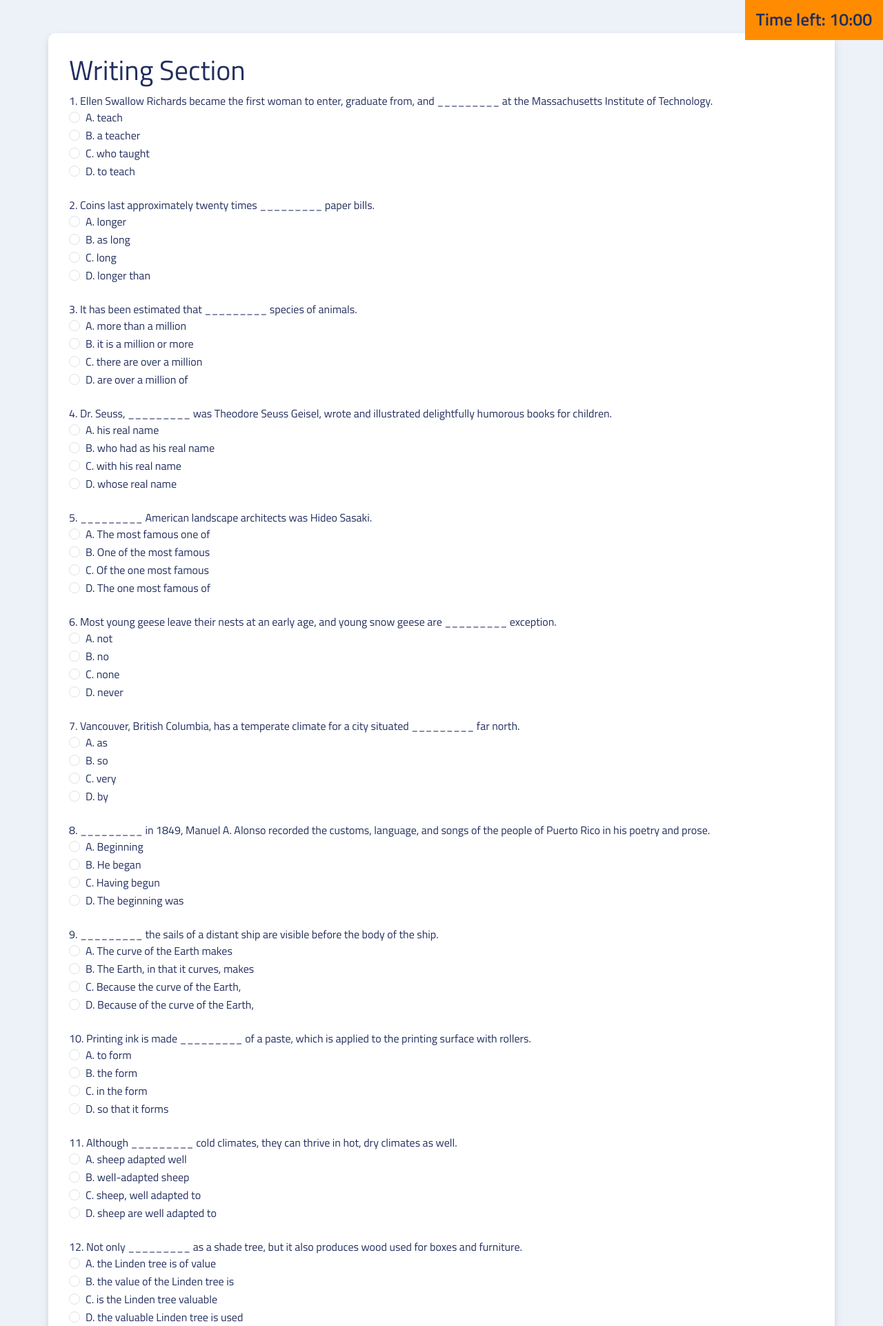
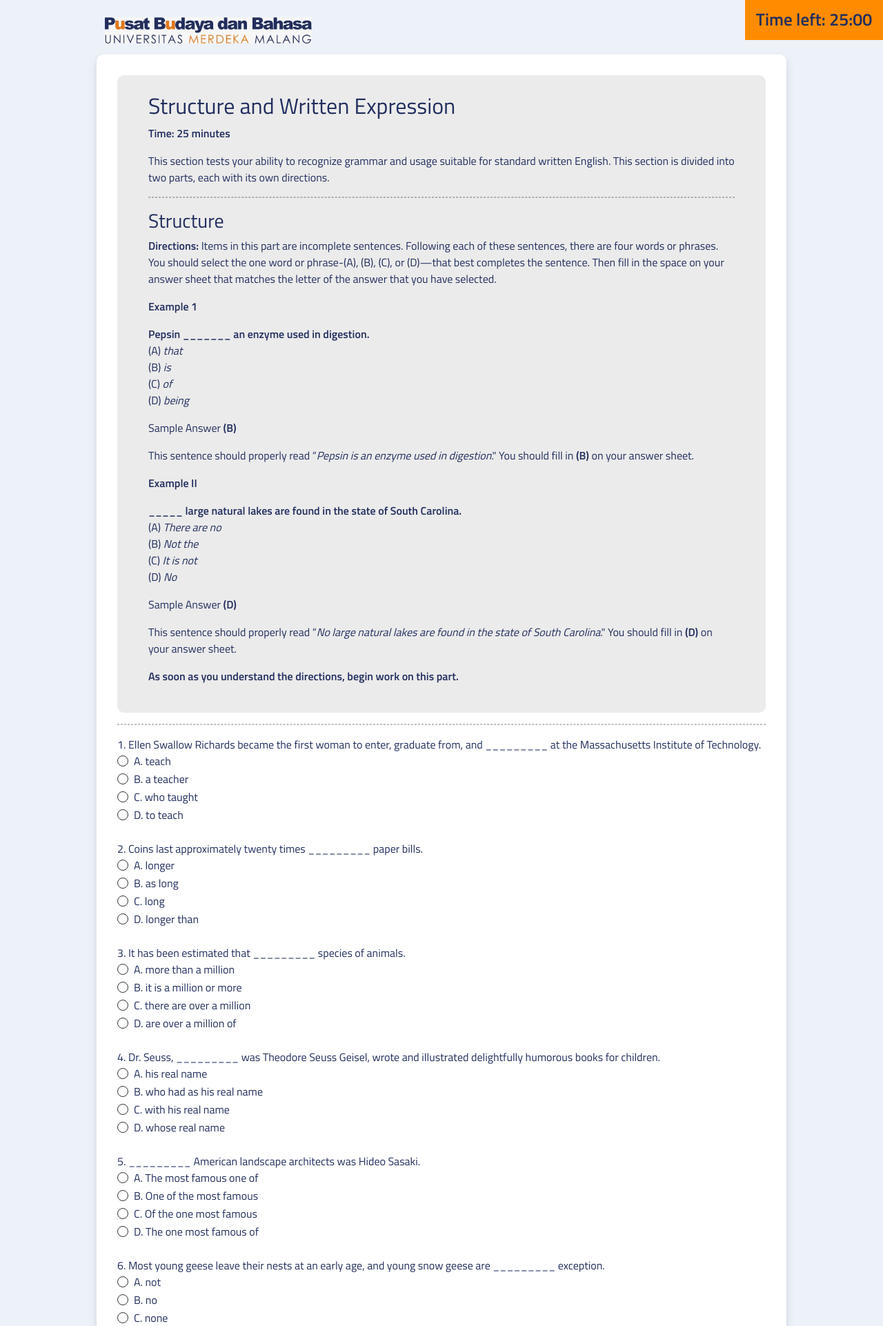
Before and after one commit to bastardchild/toefl, a PHP site: page /views/writing.php in a window 1280 px wide. Shown: the top 1922 px of the page at 69% size. Run offline with PHP 8.4, Linux system fonts and the light colour scheme.

Commit message:
update harian

```diff
--- a/app/Routes/DashboardRoute.php
+++ b/app/Routes/DashboardRoute.php
@@ -30,6 +30,7 @@ $app->get('/dashboard', function ($request, $response, $args) {
     // Fetch user data for the DataTable
     $users = \App\Models\User::leftJoin('exams', 'users.id', '=', 'exams.user_id')
     ->select('users.*', 'exams.status_id as exam_status_id')
+    ->where('users.role_id', '!=', 1) // Exclude users with role_id = 1
     ->get();
 
     $message = $_SESSION['message_notification'] ?? null;
--- a/assets/css/custom.css
+++ b/assets/css/custom.css
@@ -95,18 +95,25 @@ hr {
 .ttl-score{
     text-align: center;
     font-size: 18px;
-    background: #ccc;
+    background: #EDF2F9;
     padding: 35px;
     border-radius: 10px;
 }
 .ttl-score span{
     display: inline-block;
-    font-size: 55px;
+    font-size: 45px;
     font-weight: bold;
 }
 .section-exam{
     background: #ebebeb;
-    padding: 20px;
+    padding: 25px 45px;
     border-radius: 10px;
     max-width: 1000px;
 }
+.container{
+    max-width: 1000px;
+}
+.form-check-input{
+    border-color: #333;
+
+}
--- a/views/admin-area.php
+++ b/views/admin-area.php
@@ -76,7 +76,7 @@
                 </td>
                 <td><?= htmlspecialchars($user->exam_code ?? 'N/A') ?></td>
                 <td>
-                    <a href="/reset-exam/<?= htmlspecialchars($user->id) ?>" class="btn btn-dark">Reset</a>
+                    <a href="/reset-exam/<?= htmlspecialchars($user->id) ?>" class="btn btn-dark btn-sm">Reset</a>
                 </td>
             </tr>
         <?php endforeach; ?>
--- a/views/aturan.php
+++ b/views/aturan.php
@@ -1,4 +1,4 @@
-<h4>PERATURAN PELAKSANAAN UJIAN</h4>
+<h2>PERATURAN PELAKSANAAN UJIAN</h2>
 <ol>
     <li>Peserta harus mengerjakan tes secara mandiri dan tidak dibantu oleh orang lain.</li>
     <li>Peserta tidak diperbolehkan mendokumentasikan dan menyebarluaskan soal tes.</li>
--- a/views/complete.php
+++ b/views/complete.php
@@ -19,9 +19,10 @@
         <h1>Selamat, <em><?= htmlspecialchars($_SESSION['name']) ?></em>!</h1>
         <p>Anda Telah menyelesaikan tes, Nilai TOEFL Anda adalah:</p>
 
-        <div class="row">
+        <div class="row mb-5">
             <div class="col-sm">
                 <div class="ttl-score">
+                    <i class="bi bi-trophy" style="font-size: 35px;"></i><br>
                     Total Score<br>
                     <span><?php echo htmlspecialchars($toefl_score); ?></span>
                 </div>
--- a/views/questions/writing_questions.php
+++ b/views/questions/writing_questions.php
@@ -1,3 +1,23 @@
+<section class="section-exam">
+<h2>Structure and Written Expression</h2>
+<p><strong>Time: 25 minutes</strong></p>
+<p>This section tests your ability to recognize grammar and usage suitable for standard written English. This section is divided into two parts, each with its own directions.</p>
+<hr>
+<h3>Structure</h3>
+<p><strong>Directions:</strong> Items in this part are incomplete sentences. Following each of these sentences, there are four words or phrases. You should select the one word or phrase-(A), (B), (C), or (D)—that best completes the sentence. Then fill in the space on your answer sheet that matches the letter of the answer that you have selected.</p>
+<p><strong>Example 1</strong></p>
+<p><strong>Pepsin _______ an enzyme used in digestion.</strong><br> (A) <em>that</em><br> (B) <em>is</em><br> (C) <em>of</em><br> (D) <em>being</em></p>
+<p>Sample Answer <strong>(B)</strong></p>
+<p>This sentence should properly read “<em>Pepsin is an enzyme used in digestion</em>." You should fill in <strong>(B)</strong> on your answer sheet.</p>
+<p><strong>Example II</strong></p>
+<p><strong>_____ large natural lakes are found in the state of South Carolina.</strong><br> (A) <em>There are no</em><br> (B) <em>Not the</em><br> (C) <em>It is not</em><br> (D) <em>No</em></p>
+<p>Sample Answer <strong>(D)</strong></p>
+<p>This sentence should properly read “<em>No large natural lakes are found in the state of South Carolina</em>." You should fill in <strong>(D)</strong> on your answer sheet.</p>
+<p><strong>As soon as you understand the directions, begin work on this part.</strong></p>
+</section>
+
+<hr>
+
 <div class="form-group">
     <label for="question1">1. Ellen Swallow Richards became the first woman to enter, graduate from, and _________ at the Massachusetts Institute of Technology.</label>
     <div class="form-check">
--- a/views/reading.php
+++ b/views/reading.php
@@ -23,7 +23,7 @@
         <a href="/logout" class="btn btn-danger d-none">Logout</a>
     </div>
 
-    <div class="exam-timer">Time left: <span id="timer">10:00</span></div>
+    <div class="exam-timer">Time left: <span id="timer">55:00</span></div>
     <video id="webcam" class="cam-exam" autoplay></video>
     <script>
         // Webcam access
--- a/views/writing.php
+++ b/views/writing.php
@@ -4,15 +4,19 @@
     <meta charset="UTF-8">
     <meta name="viewport" content="width=device-width, initial-scale=1.0">
     <link rel="shortcut icon" type="image/x-icon" href="/assets/img/favicon.png">
-    <title>Writing Section</title>
+    <title>Written and Structure Expression</title>
 
     <?php require 'bootstrap.php'; ?>
 
     <script src="/assets/js/custom.js"></script>
 </head>
 <body>
-    <div class="container mt-5 main-content mb-5">
-        <h1>Writing Section</h1>
+    <div class="container">
+        <div class="row">
+            <div class="col-sm"><div class="branding"><img src="/assets/img/logopb.jpeg" alt=""></div></div>
+        </div>
+    </div>
+    <div class="container mt-3 main-content mb-5">
         <form id="exam-form" action="/writing" method="post">
             <!-- Example Question -->
             <?php include 'questions/writing_questions.php'; ?>
@@ -22,7 +26,7 @@
         <a href="/logout" class="btn btn-danger d-none">Logout</a>
     </div>
 
-    <div class="exam-timer">Time left: <span id="timer">10:00</span></div>
+    <div class="exam-timer">Time left: <span id="timer">25:00</span></div>
     <video id="webcam" class="cam-exam" autoplay></video>
     <script>
         // Webcam access
```
Also changed, not shown: app/Routes/ResetRoute.php (added, +79 -0 lines), index.php (+2 -76 lines), views/dashboard.php (+23 -20 lines), views/listening.php (+6 -1 lines), views/login.php (+5 -4 lines), views/questions/reading_questions.php (+7 -3 lines).
